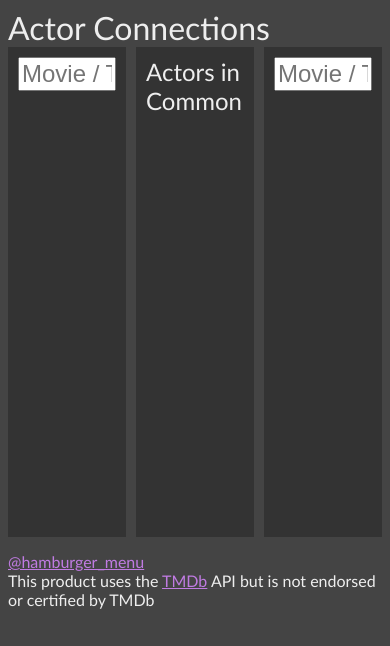
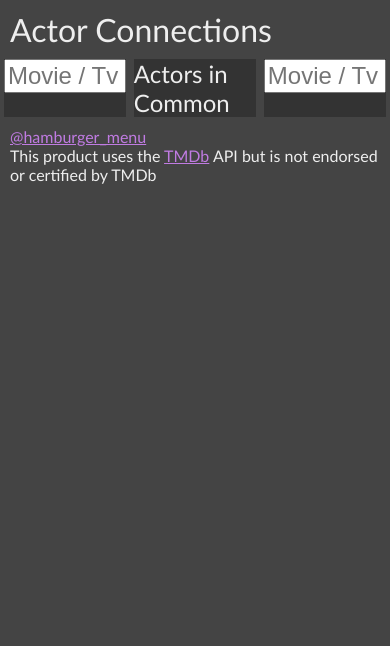
Before and after one commit to TravisTX/actor-connections, an Angular app: page /by-media in a window 390 px wide. Shown: the top 646 px of the page. Built offline with nearby package versions, Linux system fonts and the light colour scheme.

Commit message:
responsive design

```diff
--- a/src/app/by-media/by-media.component.html
+++ b/src/app/by-media/by-media.component.html
@@ -1,24 +1,35 @@
 <h1>Actor Connections</h1>
 
 <div class="comparison">
-  <div>
+  <div class="column">
     <media-selector [selectedItem]="aMedia" (onSelected)="onSelectMedia('a', $event.mediaType, $event.id)"></media-selector>
+  </div>
+  <div class="column">
+    <h2>Actors in Common</h2>
+    <div *ngIf="aMedia && bMedia">
+      Actors in both {{aMedia.title}} and {{bMedia.title}}
+      </div>
+  </div>
+  <div class="column">
+    <media-selector [selectedItem]="bMedia" (onSelected)="onSelectMedia('b', $event.mediaType, $event.id)"></media-selector>
+  </div>
+</div>
 
-    <div *ngFor="let cast of aMediaOnlyCast">
-      <person [person]="cast"></person>
-    </div>
-
-  </div>
-  <div>
-    <h2>Actors in Common</h2>
-
-    <div *ngFor="let cast of sharedCast">
+<div class="comparison">
+  <div class="column person-list">
+    <div *ngFor="let cast of aMediaOnlyCast" class="cell">
       <person [person]="cast"></person>
     </div>
   </div>
-  <div>
-    <media-selector [selectedItem]="bMedia" (onSelected)="onSelectMedia('b', $event.mediaType, $event.id)"></media-selector>
-    <div *ngFor="let cast of bMediaOnlyCast" class="cast">
+
+  <div class="column person-list">
+    <div *ngFor="let cast of sharedCast" class="cell">
+      <person [person]="cast"></person>
+    </div>
+  </div>
+
+  <div class="column person-list">
+    <div *ngFor="let cast of bMediaOnlyCast" class="cell">
       <person [person]="cast"></person>
     </div>
   </div>
--- a/src/app/media-item-interface.ts
+++ b/src/app/media-item-interface.ts
@@ -4,4 +4,5 @@ export interface IMediaItem {
     title: string;
     date: string;
     backdropPath: string;
+    posterPath: string;
 }
--- a/src/app/media-selector/media-selector.component.html
+++ b/src/app/media-selector/media-selector.component.html
@@ -11,7 +11,7 @@
   </div>
 
   <div *ngIf="selectedItem" class="selected-item">
-    <img *ngIf="selectedItem.backdropPath" src="https://image.tmdb.org/t/p/w650_and_h365_bestv2{{selectedItem.backdropPath}}" />
+    <img *ngIf="selectedItem.posterPath" src="https://image.tmdb.org/t/p/w300_and_h450_bestv2{{selectedItem.posterPath}}" />
     {{selectedItem.title}} {{selectedItem.date}}
   </div>
 </div>
--- a/src/app/moviedb.service.ts
+++ b/src/app/moviedb.service.ts
@@ -52,7 +52,8 @@ export class MoviedbService {
       id: movieDbItem.id,
       title: movieDbItem.title || movieDbItem.name,
       date: movieDbItem.release_date || movieDbItem.first_air_date,
-      backdropPath: movieDbItem.backdrop_path
+      backdropPath: movieDbItem.backdrop_path,
+      posterPath: movieDbItem.poster_path,
     };
     return result;
   }
--- a/src/app/person/person.component.html
+++ b/src/app/person/person.component.html
@@ -1,6 +1,7 @@
 <div class="person">
   <div class="image">
     <img *ngIf="person.profile_path" src="https://image.tmdb.org/t/p/w132_and_h132_bestv2/{{person.profile_path}}" />
+    <img *ngIf="!person.profile_path" src="../../assets/missing-person.png" />
   </div>
   {{ person.name }}
 </div>
--- a/src/styles.css
+++ b/src/styles.css
@@ -1,6 +1,7 @@
 html {
   box-sizing: border-box;
 }
+
 *, *:before, *:after {
   box-sizing: inherit;
 }
@@ -9,6 +10,7 @@ body {
     background-color: #444;
     color: #eee;
     font-family: Futura,Trebuchet MS,Arial,sans-serif;
+    margin: 0;
 }
 
 a {
@@ -27,7 +29,7 @@ input[type=text] {
 }
 
 h1 {
-    margin: 0;
+    margin: 10px;
     font-weight: normal;
 }
 h2 {
@@ -37,18 +39,62 @@ h2 {
 
 .comparison {
     display: flex;
-    margin: -5px;
-    min-height: 500px;
-    margin-bottom: 10px;
 }
 
-.comparison > div {
-    flex-grow: 1;
-    padding: 10px;
+.column {
+    width: 31.33vw;
+    display: flex;
+    flex-wrap: wrap;
+    align-content: flex-start;
+    align-items: flex-start;
+    background-color: #333;
+    margin: 0 1vw;
+}
+
+.person-list {
+    display: flex;
+    flex-wrap: wrap;
+    justify-content: space-around;
+    align-content: flex-start;
+    align-items: stretch;
+}
+
+.cell {
+    width: 100%;
     margin: 5px;
-    width: 33%;
-    background-color: #333;
 }
+
+.person {
+    text-align: center;
+    white-space: normal;
+}
+
+.person .image {
+    border-radius: 50%;
+    border: 2px solid #eee;
+    overflow: hidden;
+    height: 31.33vw;
+}
+
+.person img {
+    width: 100%;
+    height: 100%;
+}
+
+@media(min-width: 750px) {
+    .cell {
+        width: auto;
+    }
+    .person {
+        width: 132px;
+    }
+    .person .image {
+        width: 132px;
+        height: 132px;
+    }
+}
+
+
 
 .auto-complete {
     position: relative;
@@ -90,33 +136,6 @@ h2 {
     margin-bottom: 5px;
 }
 
-.person {
-    width: 100px;
-    margin: 5px;
-    float: left;
-    text-align: center;
+.footer {
+    margin: 10px;
 }
-
-.person .image {
-    width: 100px;
-    height: 100px;
-    border-radius: 50%;
-    border: 2px solid #eee;
-    overflow: hidden;
-}
-
-.person img {
-    width: 100%;
-    height: 100%;
-}
-
-@media(min-width: 750px) {
-    .person {
-        width: 132px;
-        min-height: 170px;
-    }
-    .person .image {
-        width: 132px;
-        height: 132px;
-    }
-}
```
Also changed, not shown: src/assets/missing-person.png (added).
